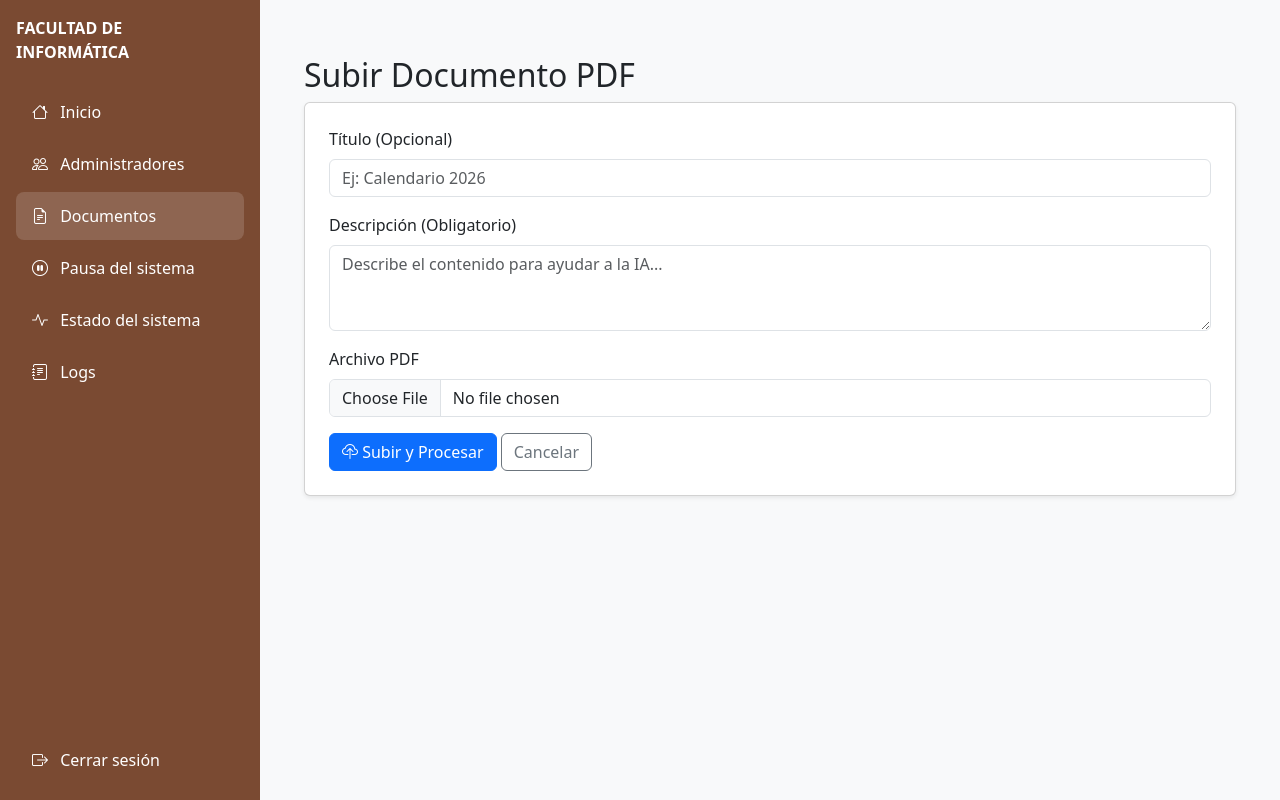
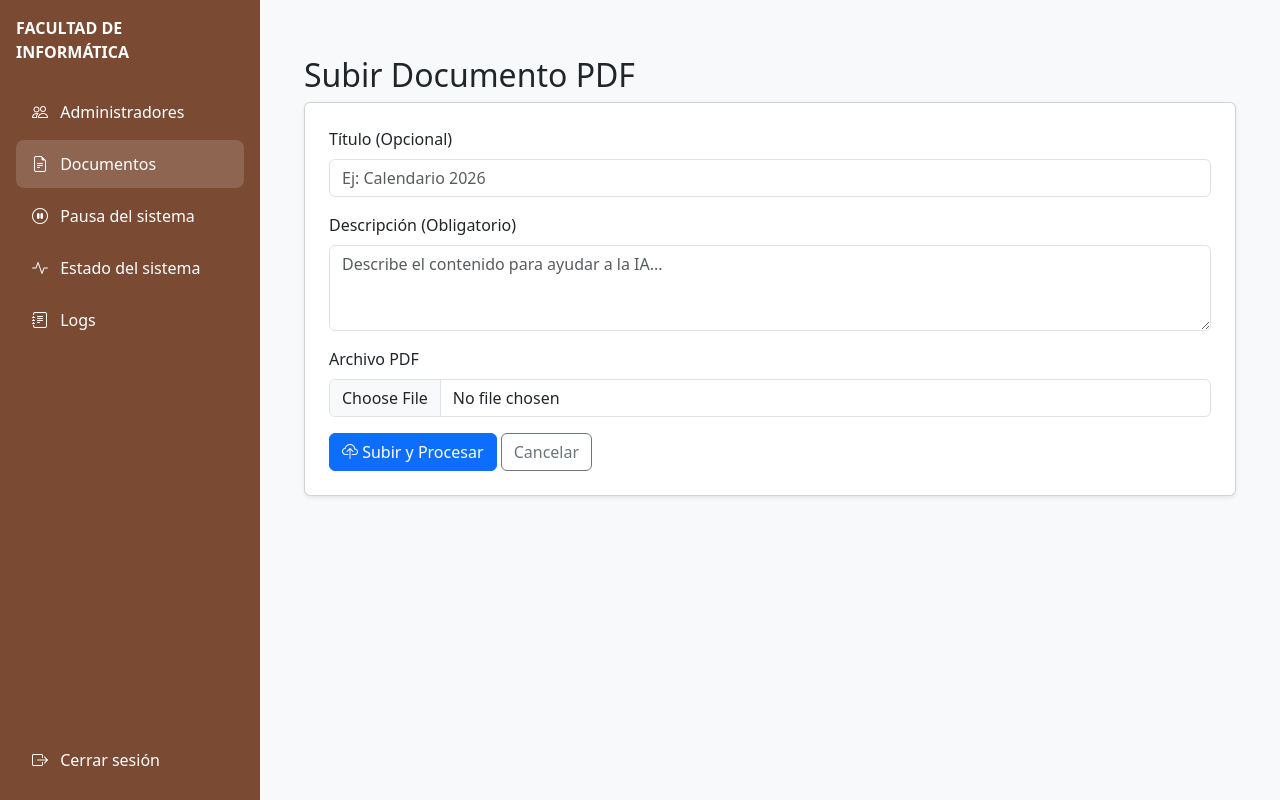
Before and after one commit to LeandroRomag/TTPS-chatbot, a Flask app: page /document/create in a window 1280 px wide. Run offline with Flask 3, Linux system fonts and the light colour scheme; a user stored in the database is signed in.

Commit message:
fix: soluciones en el inicio de sesion de admin

```diff
--- a/backend-flask/src/web/controllers/auth_controller.py
+++ b/backend-flask/src/web/controllers/auth_controller.py
@@ -28,7 +28,7 @@ def login_post():
         return render_template("login.html", error="Credenciales incorrectas")
 
     session["user_id"] = user.id
-    return redirect(url_for("authentication.dashboard"))
+    return redirect(url_for("status.index"))
 
 @authentication_blueprint.get("/dashboard")
 def dashboard():
--- a/backend-flask/src/web/templates/base.html
+++ b/backend-flask/src/web/templates/base.html
@@ -59,12 +59,6 @@
         </div>
 
         <ul class="nav flex-column gap-1">
-            <li>
-                <a class="nav-link {% if active_page == 'inicio' %}active{% endif %}"
-                   href="{{ url_for('user.index') }}">
-                    <i class="bi bi-house me-2"></i> Inicio
-                </a>
-            </li>
 
             <li>
                 <a class="nav-link {% if active_page == 'usuarios' %}active{% endif %}"
```
